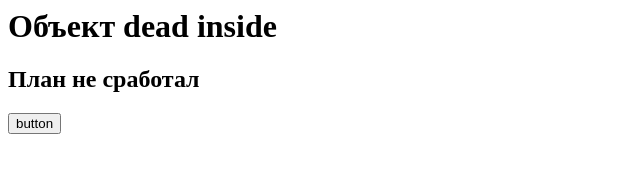
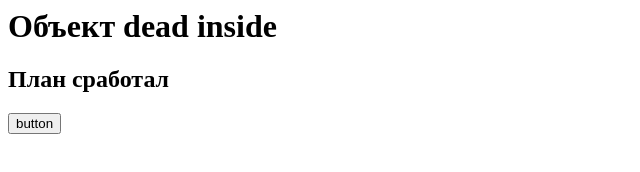
Before and after one commit to cristmass13/first-step, a plain HTML site: page index.html in a window 1280 px wide. Shown: the full height of the page, 0-640 px from the left. Drawn offline with Linux system fonts and the light colour scheme.

Commit message:
changed main.js

```diff
--- a/index.html
+++ b/index.html
@@ -1,5 +1,5 @@
 
 <h1>Объект dead inside</h1>
-<h2>План не сработал</h2>
+<h2>План сработал</h2>
 
 <button>button</button>
--- a/main.js
+++ b/main.js
@@ -1,2 +1,2 @@
 
-console.log('fuck')
+console.log('ji my friend')
```
